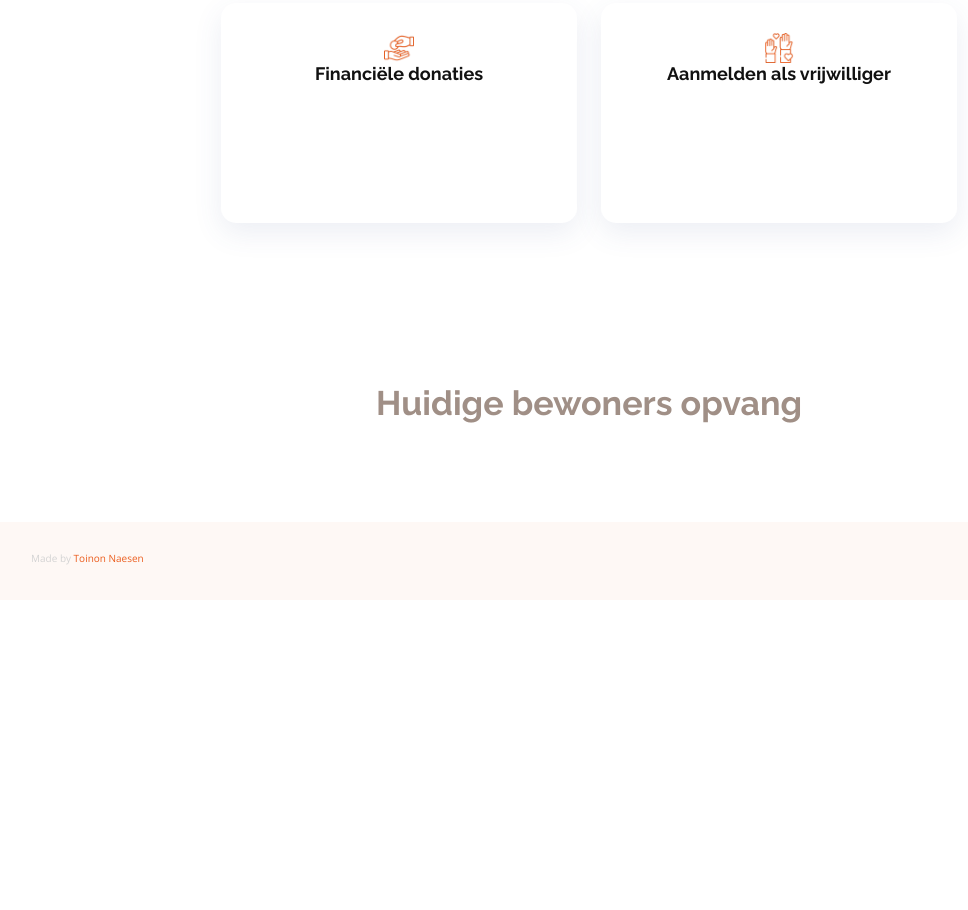
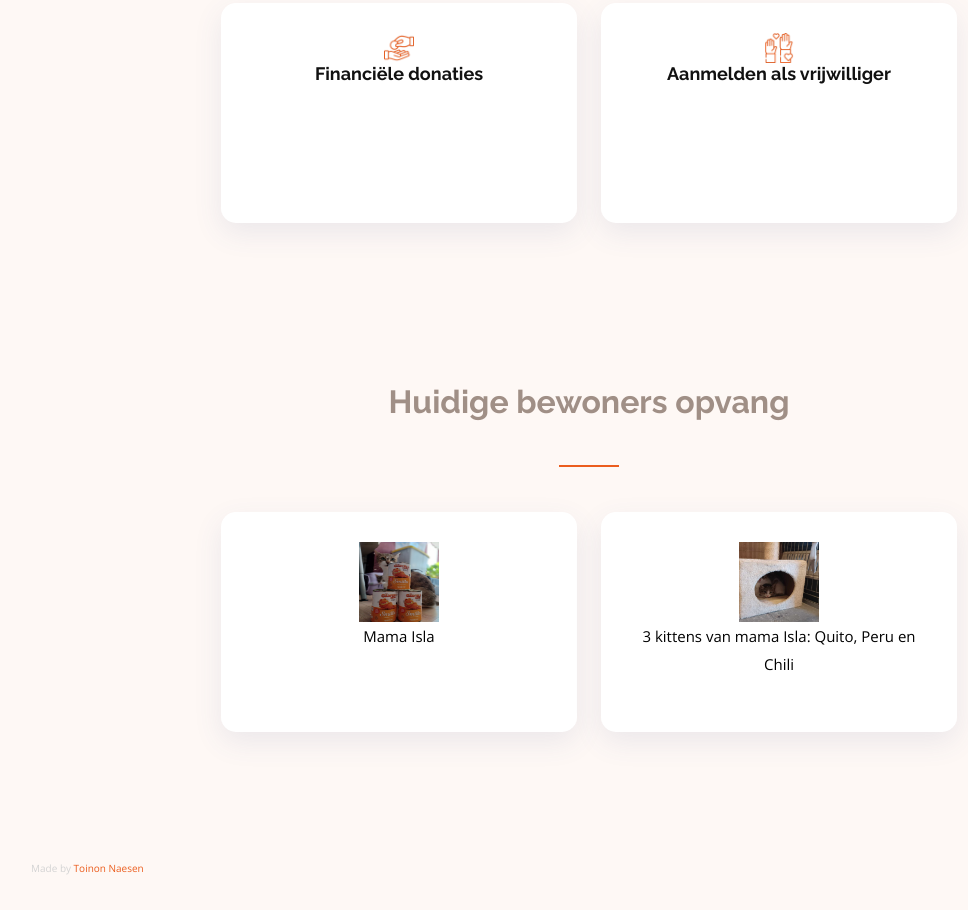
Before and after one commit to toinonsoph/Website-Chat-Oei, a website: page index.html in a window 1280 px wide. Shown: the part 1514-2424 px from the top of the page, without its empty margins (51-1019 px from the left). Before the commit the page ends 2114 px from the top, so only its background shows below. Drawn offline with nearby package versions, Linux system fonts and the light colour scheme.

Commit message:
Katten in opvang

```diff
--- a/assets/css/style.css
+++ b/assets/css/style.css
@@ -442,6 +442,10 @@ section {
 
 .section-bg {
   background-color: #ffff;
+}
+
+.section-gb {
+  background-color: #fef8f5;
 }
 
 .section-title {
--- a/index.html
+++ b/index.html
@@ -135,7 +135,7 @@ border-color:#FEF8F5;
       </nav><!-- .navbar -->
 
        <!-- Facebook link with favicon -->
-       <a href="https://www.facebook.com/profile.php?id=100095386841001" target="_blank" class="fa fa-facebook-square"></a>
+       <a href="https://www.facebook.com/profile.php?id=100095386841001" target="_blank" class="fa-facebook-square"></a>
     </div>
   </header><!-- End Header -->
 
@@ -158,7 +158,7 @@ border-color:#FEF8F5;
   <main id="main">
   <!-- ======= 3  ======= -->
    <!-- ======= Beleid Section ======= -->
-<section id="wetgeving" class="hero">
+<section id="wetgeving" class="services section-bg">
     <div class="container" data-aos="fade-up">
 
       <div class="section-title">
@@ -171,7 +171,7 @@ border-color:#FEF8F5;
 
    <!-- ======= 4 ======= -->
    <!-- ======= Contactgegevens sponsoring ======= -->
-   <section id="contactgegevens" class="services section-bg">
+   <section id="contactgegevens" class="services section-gb">
     <div class="container" wat-kunnen-wij data-aos="fade-up">
 
       <div class="section-title">
@@ -214,17 +214,34 @@ border-color:#FEF8F5;
           </div>
         </div>
       </div>
-
     </div>
   </section>
 <!-- End Contactgegevens sponsoring Section -->
+
     <!-- =======  5 ======= -->
     <!-- ======= Huidige bewoners opvang Section ======= -->
-    <section id="huidigeBewoners" class="hero">
-      <div class="container" data-aos="fade-up" style="width: 100%">
+    <section id="huidigeBewoners" class="services section-gb">
+      <div class="container" wat-kunnen-wij data-aos="fade-up">
 
-        <div class="section-title" >
-          <h2>Huidige bewoners opvang</h2>
+        <div class="section-title">
+          <h3 data-aos="fade-up" id="hoofdTitel" style="color:#a08f86;">Huidige bewoners opvang</h3>
+          <p></p>
+        </div>
+
+        <div class="row row-kennis justify-content-center">
+          <div class="col-md-6 col-lg-4 align-items-stretch" data-aos="zoom-in" data-aos-delay="100">
+            <div class="icon-box">
+              <div class="icon"><img src="image/Isla.png" alt="Mama Isla" style="width: 80px; height: 80px;"></div>
+              <p class="description">Mama Isla</p>
+            </div>
+          </div>
+
+          <div class="col-md-6 col-lg-4  align-items-stretch ml-auto" data-aos="zoom-in" data-aos-delay="200">
+            <div class="icon-box">
+              <div class="icon"><img src="image/kittens-Isla.jpg" alt="Kittens Isla" style="width: 80px; height: 80px;"></div>
+              <p class="description">3 kittens van mama Isla: Quito, Peru en Chili</p>
+            </div>
+          </div>
         </div>
       </div>
     </section><!-- End Huidige bewoners opvang Section -->
```
Also changed, not shown: image/Isla.png (added), image/kittens-Isla.jpg (added).
